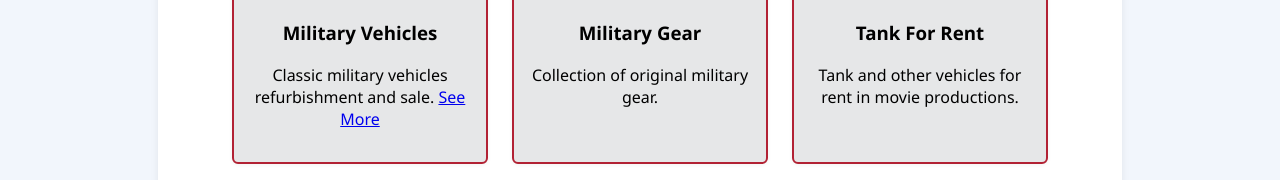
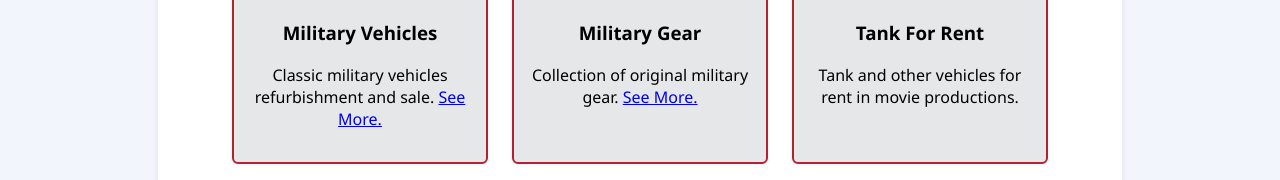
Before and after one commit to militarycollection/militarycollection.github.io, a plain HTML site: page index.html in a window 1280 px wide. Shown: the part 566-746 px from the top of the page. Drawn offline with Linux system fonts and the light colour scheme.

Commit message:
Update index.html

```diff
--- a/index.html
+++ b/index.html
@@ -132,12 +132,12 @@
                 <div class="item">
                     <img src="PXL_20240909_194956122.MP.jpg" alt="Vehicle1">
                     <h3>Military Vehicles</h3>
-                    <p>Classic military vehicles refurbishment and sale. <a href="https://drive.google.com/drive/folders/1ppf-myZFj8EfwyOglZIl708dSyqs0Mr_?usp=sharing">See More</a></p>
+                    <p>Classic military vehicles refurbishment and sale. <a href="https://drive.google.com/drive/folders/1ppf-myZFj8EfwyOglZIl708dSyqs0Mr_?usp=sharing">See More.</a></p>
                 </div>
                 <div class="item">
                     <img src="20200229_134910.jpg" alt="Gas Mask">
                     <h3>Military Gear</h3>
-                    <p>Collection of original military gear.</p>
+                    <p>Collection of original military gear. <a href="https://drive.google.com/drive/folders/12iydxiXZg9b-Ym16-29UG6SbzD6jBgEN?usp=sharing">See More.</a></p>
                 </div>
                 <div class="item">
                     <img src="PXL_20240608_132255332.MP.jpg" alt="Tank">
```
